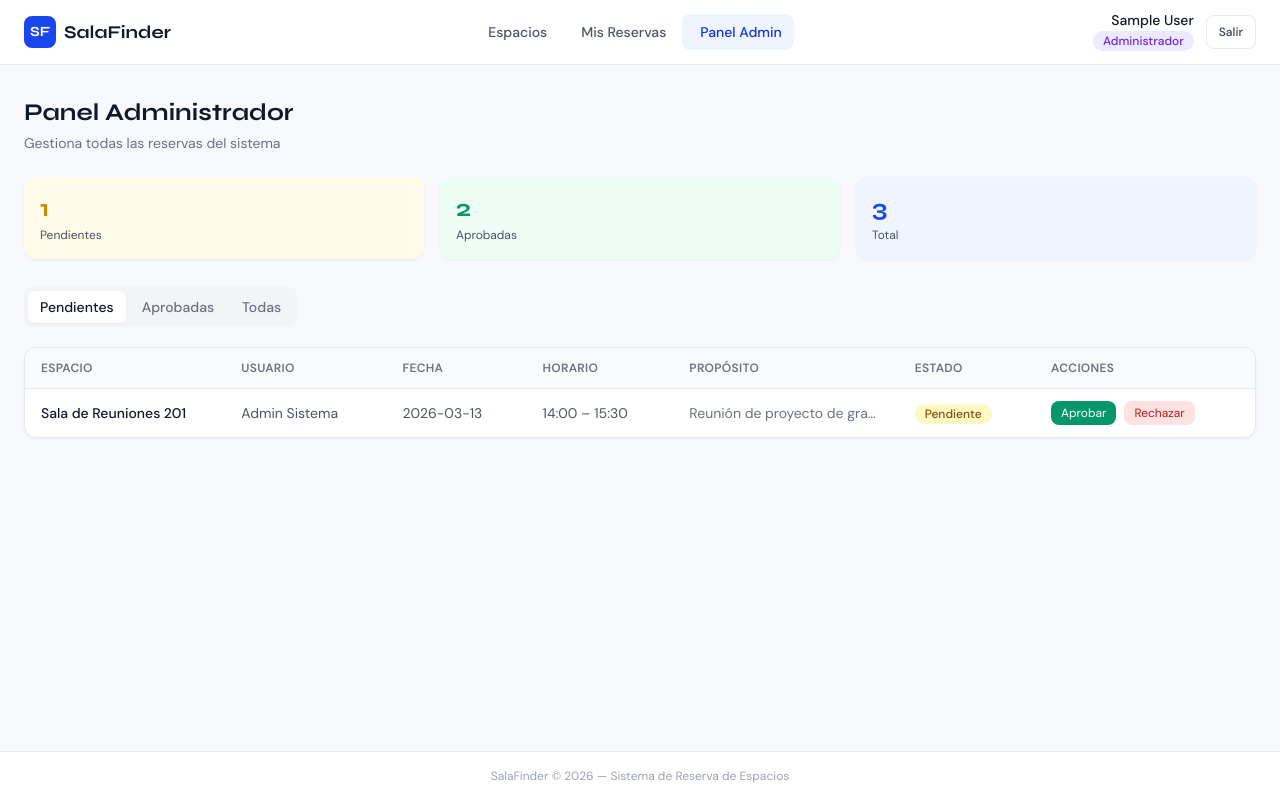
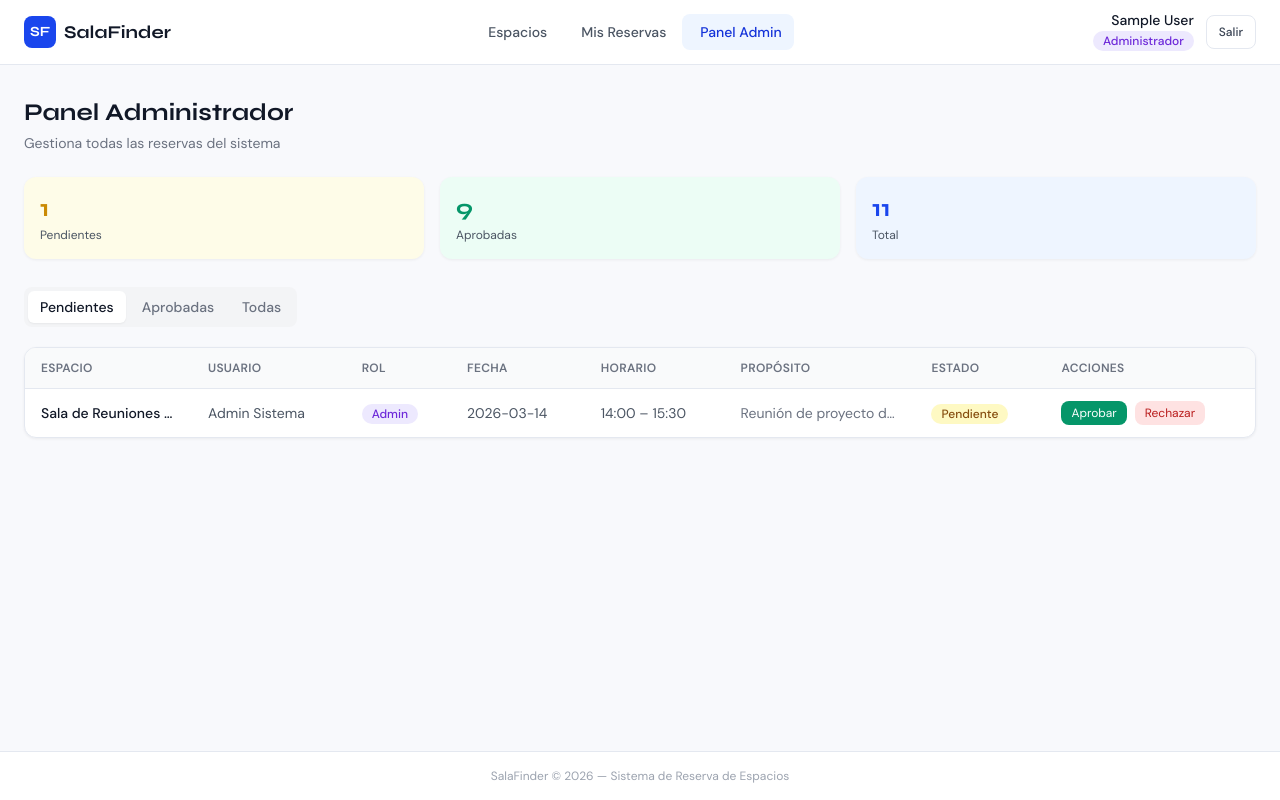
Before and after one commit to DiegoColBdz/salafinder, a React (Vite) app: page /admin in a window 1280 px wide. Built offline with nearby package versions, Linux system fonts and the light colour scheme; data requests are answered from the project's data file; sample sign-in values are in the browser's storage.

Commit message:
Feat: Se añadieron los tema de roles para cada usuario y login con el server

```diff
--- a/db.json
+++ b/db.json
@@ -128,7 +128,7 @@
       "endTime": "18:00",
       "purpose": "Entrenamiento de fútbol",
       "attendeeCount": 14,
-      "status": "approved",
+      "status": "cancelled",
       "createdAt": "2026-03-01T12:00:00.000Z"
     },
     {
@@ -140,7 +140,7 @@
       "endTime": "10:00",
       "purpose": "lhlahgalhga",
       "attendeeCount": 13,
-      "status": "pending",
+      "status": "approved",
       "createdAt": "2026-03-14T23:28:23.297Z"
     },
     {
@@ -212,8 +212,20 @@
       "endTime": "22:00",
       "purpose": "lajgljaglagag",
       "attendeeCount": 11,
-      "status": "pending",
+      "status": "approved",
       "createdAt": "2026-03-14T23:45:34.823Z"
+    },
+    {
+      "id": "ad19",
+      "spaceId": "sp-03",
+      "userId": "u-001",
+      "date": "2026-03-16",
+      "startTime": "10:00",
+      "endTime": "12:00",
+      "purpose": "jueguito",
+      "attendeeCount": 10,
+      "status": "approved",
+      "createdAt": "2026-03-15T23:53:38.997Z"
     }
   ],
   "users": [
@@ -251,8 +263,8 @@
       "password": "123456",
       "role": "student",
       "noShows": 2,
-      "blockedUntil": null
+      "blockedUntil": "2026-12-31T00:00:00.000Z"
     }
   ],
-  "$schema": "./node_modules/json-server/schema.json"
+  "$schema": ["./node_modules/json-server/schema.json"]
 }
--- a/src/components/reservations/ReservationCard.jsx
+++ b/src/components/reservations/ReservationCard.jsx
@@ -1,10 +1,22 @@
 import { useApp } from '../../context/AppContext'
-import { StatusBadge } from '../ui/index.jsx'
+import { StatusBadge } from '../ui/Index.jsx'
+import { canCancel } from '../../utils/permissions'
+import { updateReservation } from '../../services/api'
 
 export default function ReservationCard({ reservation }) {
   const { state, dispatch } = useApp()
   const space = state.spaces.find(s => s.id === reservation.spaceId)
-    const canCancel = ['pending', 'approved'].includes(reservation.status)
+  const user  = state.currentUser
+  const showCancel = canCancel(user, reservation)
+
+  const handleCancel = async () => {
+    try {
+      await updateReservation(reservation.id, { status: 'cancelled' })
+      dispatch({ type: 'CANCEL_RESERVATION', payload: reservation.id })
+    } catch {
+      dispatch({ type: 'SET_NOTIFICATION', payload: { type: 'error', message: 'Error al cancelar la reserva.' } })
+    }
+  }
 
   return (
     <div className="card p-4 animate-fade-in">
@@ -18,25 +30,21 @@ export default function ReservationCard({ reservation }) {
 
       <div className="grid grid-cols-2 gap-2 text-xs text-gray-600 mb-3">
         <div className="flex items-center gap-1.5">
-                    <span>📅</span>
-                    <span>{reservation.date}</span>
+          <span>📅</span><span>{reservation.date}</span>
         </div>
         <div className="flex items-center gap-1.5">
-                    <span>{reservation.startTime} – {reservation.endTime}</span>
+          <span>🕐</span><span>{reservation.startTime} – {reservation.endTime}</span>
         </div>
         <div className="flex items-center gap-1.5">
-                    <span>👥</span>
-                    <span>{reservation.attendeeCount} asistentes</span>
+          <span>👥</span><span>{reservation.attendeeCount} asistentes</span>
         </div>
       </div>
 
       <p className="text-xs text-gray-500 italic mb-3 line-clamp-1">"{reservation.purpose}"</p>
 
-            {canCancel && (
-                <button
-                    onClick={() => dispatch({ type: 'CANCEL_RESERVATION', payload: reservation.id })}
-                    className="text-xs text-red-600 hover:text-red-800 font-medium transition-colors"
-                >
+      {showCancel && (
+        <button onClick={handleCancel}
+          className="text-xs text-red-600 hover:text-red-800 font-medium transition-colors">
           Cancelar reserva
         </button>
       )}
--- /dev/null
+++ b/src/components/ui/RoleBadge.jsx
@@ -0,0 +1,14 @@
+const ROLE_CONFIG = {
+  student: { label: 'Estudiante', color: 'bg-blue-100 text-blue-700' },
+  staff:   { label: 'Docente',    color: 'bg-emerald-100 text-emerald-700' },
+  admin:   { label: 'Administrador', color: 'bg-violet-100 text-violet-700' },
+}
+
+export default function RoleBadge({ role }) {
+  const config = ROLE_CONFIG[role] || { label: role, color: 'bg-gray-100 text-gray-600' }
+  return (
+    <span className={`badge ${config.color}`}>
+      {config.label}
+    </span>
+  )
+}
--- a/src/context/AppContext.jsx
+++ b/src/context/AppContext.jsx
@@ -17,14 +17,14 @@ function getInitialState() {
 function appReducer(state, action) {
     switch (action.type) {
 
-        case 'LOGIN': {
-            const user = state.users.find(
-                u => u.email === action.payload.email && u.password === action.payload.password
-            )
-            if (!user) return { ...state, notification: { type: 'error', message: 'Correo o contraseña incorrectos.' } }
-            localStorage.setItem('sf_user', JSON.stringify(user))
-            return { ...state, currentUser: user, notification: { type: 'success', message: `Bienvenido, ${user.name}!` } }
+        case 'LOGIN_SUCCESS': {
+            localStorage.setItem('sf_user', JSON.stringify(action.payload))
+            return {
+                ...state,
+                currentUser: action.payload,
+                notification: { type: 'success', message: `Bienvenido, ${action.payload.name}!` }
         }
+    }
 
         case 'REGISTER': {
             const exists = state.users.find(u => u.email === action.payload.email)
--- a/src/pages/AdminPage.jsx
+++ b/src/pages/AdminPage.jsx
@@ -1,10 +1,36 @@
-import { useState } from 'react'
+import { useState, useEffect } from 'react'
 import { useApp } from '../context/AppContext'
 import { StatusBadge, EmptyState } from '../components/ui/Index.jsx'
+import LoadingSpinner from '../components/ui/LoadingSpinner'
+import { getReservations, updateReservation, getUsers } from '../services/api'
 
 export default function AdminPage() {
   const { state, dispatch } = useApp()
-  const [tab, setTab] = useState('pending')
+  const [tab, setTab]           = useState('pending')
+  const [loading, setLoading]   = useState(true)
+  const [users, setUsers]       = useState([])
+
+  // se Cargan reservas y usuarios desde el servidor
+  useEffect(() => {
+    Promise.all([getReservations(), getUsers()])
+      .then(([reservations, fetchedUsers]) => {
+        dispatch({ type: 'SET_RESERVATIONS', payload: reservations })
+        setUsers(fetchedUsers)
+      })
+      .catch(() => {
+        dispatch({ type: 'SET_NOTIFICATION', payload: { type: 'error', message: 'Error al cargar los datos.' } })
+      })
+      .finally(() => setLoading(false))
+  }, [])
+
+  const handleAction = async (id, status) => {
+    try {
+      await updateReservation(id, { status })
+      dispatch({ type: status === 'approved' ? 'APPROVE_RESERVATION' : 'REJECT_RESERVATION', payload: id })
+    } catch {
+      dispatch({ type: 'SET_NOTIFICATION', payload: { type: 'error', message: 'Error al actualizar la reserva.' } })
+    }
+  }
 
   const reservations = state.reservations
     .filter(r => tab === 'all' || r.status === tab)
@@ -16,6 +42,8 @@ export default function AdminPage() {
     total:    state.reservations.length,
   }
 
+  if (loading) return <LoadingSpinner message="Cargando panel..." />
+
   return (
     <div className="animate-fade-in">
       <div className="mb-6">
@@ -23,7 +51,6 @@ export default function AdminPage() {
         <p className="text-gray-500 text-sm mt-1">Gestiona todas las reservas del sistema</p>
       </div>
 
-      {/* Stats */}
       <div className="grid grid-cols-3 gap-4 mb-7">
         {[
           { label: 'Pendientes', value: stats.pending,  color: 'text-yellow-600', bg: 'bg-yellow-50' },
@@ -37,41 +64,30 @@ export default function AdminPage() {
         ))}
       </div>
 
-      {/* Tabs */}
       <div className="flex gap-1 bg-gray-100 p-1 rounded-lg w-fit mb-5">
         {[
           { key: 'pending',  label: 'Pendientes' },
-          { key: 'approved', label: 'Aprobadas' },
-          { key: 'all',      label: 'Todas' },
+          { key: 'approved', label: 'Aprobadas'  },
+          { key: 'all',      label: 'Todas'       },
         ].map(t => (
-          <button
-            key={t.key}
-            onClick={() => setTab(t.key)}
+          <button key={t.key} onClick={() => setTab(t.key)}
             className={`px-3 py-1.5 rounded-md text-sm font-medium transition-colors ${
-              tab === t.key
-                ? 'bg-white text-gray-900 shadow-sm'
-                : 'text-gray-500 hover:text-gray-800'
-            }`}
-          >
+              tab === t.key ? 'bg-white text-gray-900 shadow-sm' : 'text-gray-500 hover:text-gray-800'
+            }`}>
             {t.label}
           </button>
         ))}
       </div>
 
-      {/* Tabla */}
       {reservations.length === 0 ? (
-        <EmptyState
-          icon="✓"
-          title="Sin reservas"
-          description="No hay reservas en este estado."
-        />
+        <EmptyState icon="✓" title="Sin reservas" description="No hay reservas en este estado." />
       ) : (
         <div className="card overflow-hidden">
           <div className="overflow-x-auto">
             <table className="w-full text-sm">
               <thead>
                 <tr className="bg-gray-50 border-b border-surface-border">
-                  {['Espacio', 'Usuario', 'Fecha', 'Horario', 'Propósito', 'Estado', 'Acciones'].map(h => (
+                  {['Espacio', 'Usuario', 'Rol', 'Fecha', 'Horario', 'Propósito', 'Estado', 'Acciones'].map(h => (
                     <th key={h} className="text-left px-4 py-3 text-xs font-semibold text-gray-500 uppercase tracking-wide whitespace-nowrap">
                       {h}
                     </th>
@@ -81,40 +97,37 @@ export default function AdminPage() {
               <tbody className="divide-y divide-surface-border">
                 {reservations.map(r => {
                   const space = state.spaces.find(s => s.id === r.spaceId)
-                  const user  = state.users.find(u => u.id === r.userId)
+                  const user  = users.find(u => u.id === r.userId)
+                  const ROLE_COLORS = {
+                    student: 'bg-blue-100 text-blue-700',
+                    staff:   'bg-emerald-100 text-emerald-700',
+                    admin:   'bg-violet-100 text-violet-700',
+                  }
+                  const ROLE_LABELS = { student: 'Estudiante', staff: 'Docente', admin: 'Admin' }
                   return (
                     <tr key={r.id} className="hover:bg-gray-50 transition-colors">
-                      <td className="px-4 py-3 font-medium text-gray-900 whitespace-nowrap max-w-[160px] truncate">
+                      <td className="px-4 py-3 font-medium text-gray-900 whitespace-nowrap max-w-[140px] truncate">
                         {space?.name}
                       </td>
-                      <td className="px-4 py-3 text-gray-600 whitespace-nowrap">
-                        {user?.name}
+                      <td className="px-4 py-3 text-gray-600 whitespace-nowrap">{user?.name}</td>
+                      <td className="px-4 py-3">
+                        <span className={`badge ${ROLE_COLORS[user?.role]}`}>
+                          {ROLE_LABELS[user?.role]}
+                        </span>
                       </td>
-                      <td className="px-4 py-3 text-gray-600 whitespace-nowrap">
-                        {r.date}
-                      </td>
-                      <td className="px-4 py-3 text-gray-600 whitespace-nowrap">
-                        {r.startTime} – {r.endTime}
-                      </td>
-                      <td className="px-4 py-3 text-gray-500 max-w-[180px] truncate">
-                        {r.purpose}
-                      </td>
-                      <td className="px-4 py-3">
-                        <StatusBadge status={r.status} />
-                      </td>
+                      <td className="px-4 py-3 text-gray-600 whitespace-nowrap">{r.date}</td>
+                      <td className="px-4 py-3 text-gray-600 whitespace-nowrap">{r.startTime} – {r.endTime}</td>
+                      <td className="px-4 py-3 text-gray-500 max-w-[160px] truncate">{r.purpose}</td>
+                      <td className="px-4 py-3"><StatusBadge status={r.status} /></td>
                       <td className="px-4 py-3">
                         {r.status === 'pending' && (
                           <div className="flex gap-2">
-                            <button
-                              onClick={() => dispatch({ type: 'APPROVE_RESERVATION', payload: r.id })}
-                              className="px-2.5 py-1 bg-emerald-600 text-white text-xs rounded-lg hover:bg-emerald-700 transition-colors"
-                            >
+                            <button onClick={() => handleAction(r.id, 'approved')}
+                              className="px-2.5 py-1 bg-emerald-600 text-white text-xs rounded-lg hover:bg-emerald-700 transition-colors">
                               Aprobar
                             </button>
-                            <button
-                              onClick={() => dispatch({ type: 'REJECT_RESERVATION', payload: r.id })}
-                              className="px-2.5 py-1 bg-red-100 text-red-700 text-xs rounded-lg hover:bg-red-200 transition-colors"
-                            >
+                            <button onClick={() => handleAction(r.id, 'rejected')}
+                              className="px-2.5 py-1 bg-red-100 text-red-700 text-xs rounded-lg hover:bg-red-200 transition-colors">
                               Rechazar
                             </button>
                           </div>
--- a/src/pages/LoginPage.jsx
+++ b/src/pages/LoginPage.jsx
@@ -1,6 +1,7 @@
 import { useState } from 'react'
 import { Link, useNavigate } from 'react-router-dom'
 import { useApp } from '../context/AppContext'
+import { getUserByEmail } from '../services/api'
 
 export default function LoginPage() {
   const { dispatch } = useApp()
@@ -8,6 +9,7 @@ export default function LoginPage() {
   const [form, setForm] = useState({ email: '', password: '' })
   const [errors, setErrors] = useState({})
   const [loading, setLoading] = useState(false)
+  const [serverError, setServerError] = useState('')
 
   const validate = () => {
     const e = {}
@@ -22,10 +24,21 @@ export default function LoginPage() {
     const e = validate()
     if (Object.keys(e).length) return setErrors(e)
     setLoading(true)
-    await new Promise(r => setTimeout(r, 600))
-    dispatch({ type: 'LOGIN', payload: form })
-    setLoading(false)
-    navigate('/espacios')
+    setServerError('')
+    try {
+      const user = await getUserByEmail(form.email)
+      if (!user || user.password !== form.password) {
+        setServerError('Correo o contraseña incorrectos.')
+        return
+      }
+      localStorage.setItem('sf_user', JSON.stringify(user))
+      dispatch({ type: 'LOGIN_SUCCESS', payload: user })
+      navigate('/espacios')
+    } catch {
+      setServerError('No se pudo conectar al servidor. Verifica que JSON Server esté corriendo.')
+    } finally {
+      setLoading(false)
+    }
   }
 
   return (
@@ -41,28 +54,47 @@ export default function LoginPage() {
 
         <div className="card p-7 shadow-modal">
           <h2 className="font-display font-bold text-xl text-gray-900 mb-6">Iniciar sesión</h2>
+
+          {/* Error de servidor */}
+          {serverError && (
+            <div className="bg-red-50 border border-red-200 rounded-lg px-4 py-3 mb-4 text-sm text-red-700 animate-slide-up">
+              {serverError}
+            </div>
+          )}
+
           <form onSubmit={handleSubmit} noValidate className="space-y-4">
             <div>
-              <label className="block text-sm font-medium text-gray-700 mb-1.5" htmlFor="email">Correo institucional</label>
-              <input id="email" type="email" placeholder="usuario@uni.edu" value={form.email}
+              <label className="block text-sm font-medium text-gray-700 mb-1.5" htmlFor="email">
+                Correo institucional
+              </label>
+              <input id="email" type="email" placeholder="usuario@uni.edu"
+                value={form.email} autoComplete="email"
                 onChange={e => { setForm(f => ({ ...f, email: e.target.value })); setErrors(er => ({ ...er, email: '' })) }}
                 className={`input-field ${errors.email ? 'input-error' : ''}`} />
               {errors.email && <p className="text-xs text-red-600 mt-1">{errors.email}</p>}
             </div>
+
             <div>
-              <label className="block text-sm font-medium text-gray-700 mb-1.5" htmlFor="password">Contraseña</label>
-              <input id="password" type="password" placeholder="••••••••" value={form.password}
+              <label className="block text-sm font-medium text-gray-700 mb-1.5" htmlFor="password">
+                Contraseña
+              </label>
+              <input id="password" type="password" placeholder="••••••••"
+                value={form.password} autoComplete="current-password"
                 onChange={e => { setForm(f => ({ ...f, password: e.target.value })); setErrors(er => ({ ...er, password: '' })) }}
                 className={`input-field ${errors.password ? 'input-error' : ''}`} />
               {errors.password && <p className="text-xs text-red-600 mt-1">{errors.password}</p>}
             </div>
+
             <button type="submit" className="btn-primary w-full mt-2" disabled={loading}>
               {loading ? 'Verificando...' : 'Ingresar'}
             </button>
           </form>
+
           <p className="text-center text-sm text-gray-500 mt-5">
             ¿No tienes cuenta?{' '}
-            <Link to="/registro" className="text-brand-600 font-medium hover:underline">Regístrate aquí</Link>
+            <Link to="/registro" className="text-brand-600 font-medium hover:underline">
+              Regístrate aquí
+            </Link>
           </p>
         </div>
 
@@ -70,9 +102,9 @@ export default function LoginPage() {
         <div className="mt-4 card p-4 bg-white/5 border-white/10">
           <p className="text-xs text-brand-300 font-medium mb-2">Cuentas de prueba:</p>
           {[
-            { label: 'Estudiante', email: 'ana.garcia@uni.edu', pw: '123456' },
-            { label: 'Docente', email: 'carlos.mora@uni.edu', pw: '123456' },
-            { label: 'Admin', email: 'admin@uni.edu', pw: 'admin123' },
+            { label: 'Estudiante', email: 'ana.garcia@uni.edu',   pw: '123456'   },
+            { label: 'Docente',    email: 'carlos.mora@uni.edu',  pw: '123456'   },
+            { label: 'Admin',      email: 'admin@uni.edu',        pw: 'admin123' },
           ].map(u => (
             <button key={u.email} type="button"
               onClick={() => setForm({ email: u.email, password: u.pw })}
--- a/src/pages/MyReservationsPage.jsx
+++ b/src/pages/MyReservationsPage.jsx
@@ -2,7 +2,7 @@ import { useState } from 'react'
 import { useNavigate } from 'react-router-dom'
 import { useApp } from '../context/AppContext'
 import ReservationCard from '../components/reservations/ReservationCard'
-import { EmptyState } from '../components/ui/index.jsx'
+import { EmptyState } from '../components/ui/Index.jsx'
 
 const TABS = [
     { key: 'all', label: 'Todas' },
--- /dev/null
+++ b/src/utils/permissions.js
@@ -0,0 +1,22 @@
+export function canBook(user) {
+  return ['student', 'staff', 'admin'].includes(user?.role)
+}
+
+export function canCancel(user, reservation) {
+  if (!user) return false
+  if (user.role === 'admin') return true
+  return user.id === reservation.userId &&
+    ['pending', 'approved'].includes(reservation.status)
+}
+
+export function canManageReservations(user) {
+  return user?.role === 'admin'
+}
+
+export function canAccessAdmin(user) {
+  return user?.role === 'admin'
+}
+
+export function canManageSpaces(user) {
+  return user?.role === 'admin'
+}
```
Also changed, not shown: src/pages/RegisterPage.jsx (+56 -15 lines). Lines whose indentation alone changed are shown as unchanged.
